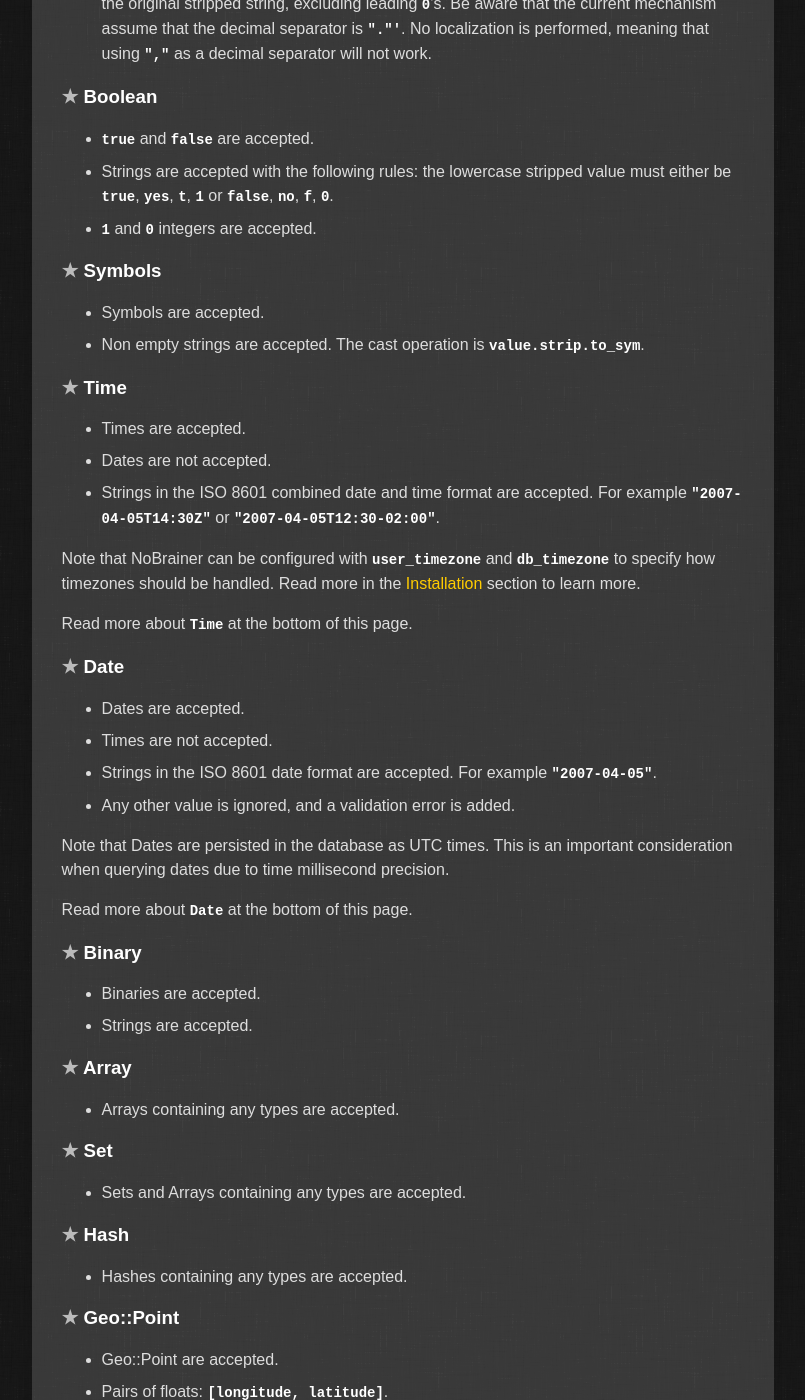
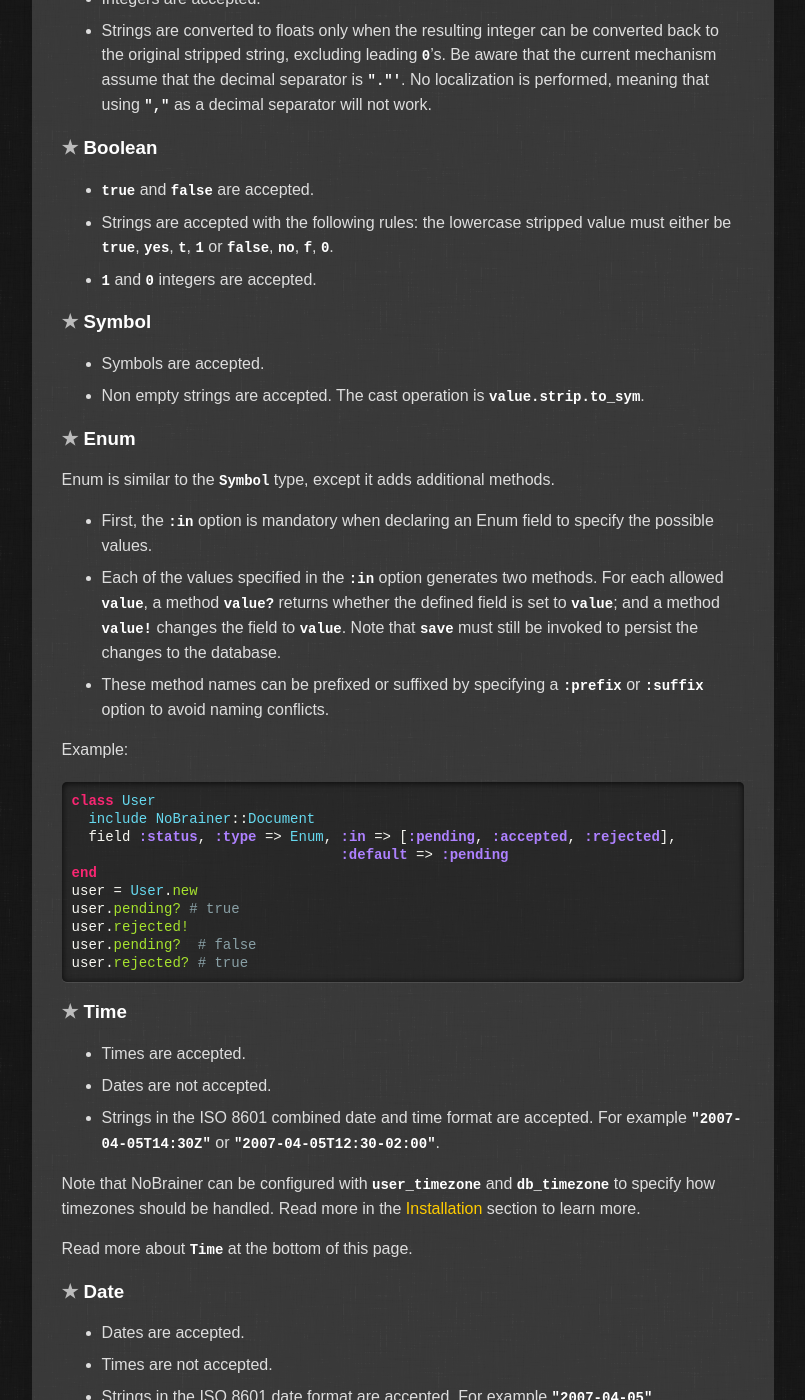
Before and after one commit to NoBrainerORM/nobrainer.io, a Jekyll site: the page built from docs/types.md, in a window 1280 px wide and 1400 px high, scrolled down 2791 px. Shown: the whole window, without its empty margins (335-1140 px from the left). Built offline with Jekyll 4.4.1, drawn with Linux system fonts in a browser that asks for light colours; comment, search, counter and statistics services are not loaded; some of the changed text lies outside the part shown.

Commit message:
Add Enum docs
Related to https://github.com/nviennot/nobrainer/issues/153#issuecomment-222602517

```diff
--- a/docs/types.md
+++ b/docs/types.md
@@ -19,6 +19,7 @@ class User
   field :verified,     :type => Boolean
   field :num_friends,  :type => Integer
   field :last_seen_at, :type => Time
+  field :status,       :type => Enum, :in => [:pending, :accepted, :rejected]
 end
 {% endhighlight %}
 
@@ -29,7 +30,8 @@ The following types are currently supported:
 * `Integer`
 * `Float`
 * `Boolean`
-* `Symbols`
+* `Symbol`
+* `Enum`
 * `Time`
 * `Date`
 * `Binary`
@@ -121,10 +123,38 @@ User.where(:num_friends.gt => "10xx").first # raises an InvalidType error
   must either be `true`, `yes`, `t`, `1` or `false`, `no`, `f`, `0`.
 * `1` and `0` integers are accepted.
 
-### Symbols
+### Symbol
 
 * Symbols are accepted.
 * Non empty strings are accepted. The cast operation is `value.strip.to_sym`.
+
+### Enum
+
+Enum is similar to the `Symbol` type, except it adds additional methods.
+
+* First, the `:in` option is mandatory when declaring an Enum field to specify
+  the possible values.
+* Each of the values specified in the `:in` option generates two methods.
+For each allowed `value`, a method `value?` returns whether the defined
+field is set to `value`; and a method `value!` changes the field to `value`.
+Note that `save` must still be invoked to persist the changes to the database.
+* These method names can be prefixed or suffixed by specifying a `:prefix` or
+`:suffix` option to avoid naming conflicts.
+
+Example:
+
+{% highlight ruby %}
+class User
+  include NoBrainer::Document
+  field :status, :type => Enum, :in => [:pending, :accepted, :rejected],
+                                :default => :pending
+end
+user = User.new
+user.pending? # true
+user.rejected!
+user.pending?  # false
+user.rejected? # true
+{% endhighlight %}
 
 ### Time
 
```
